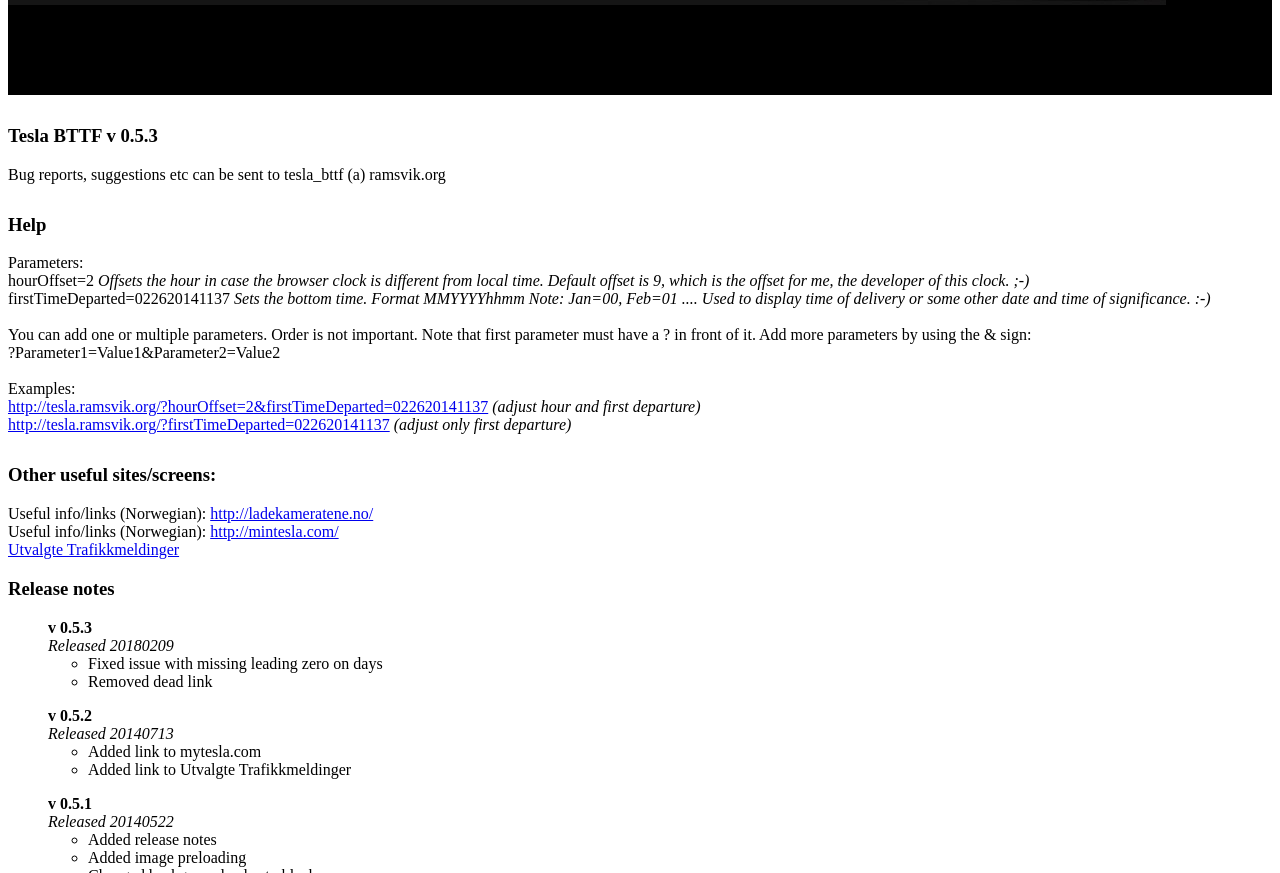
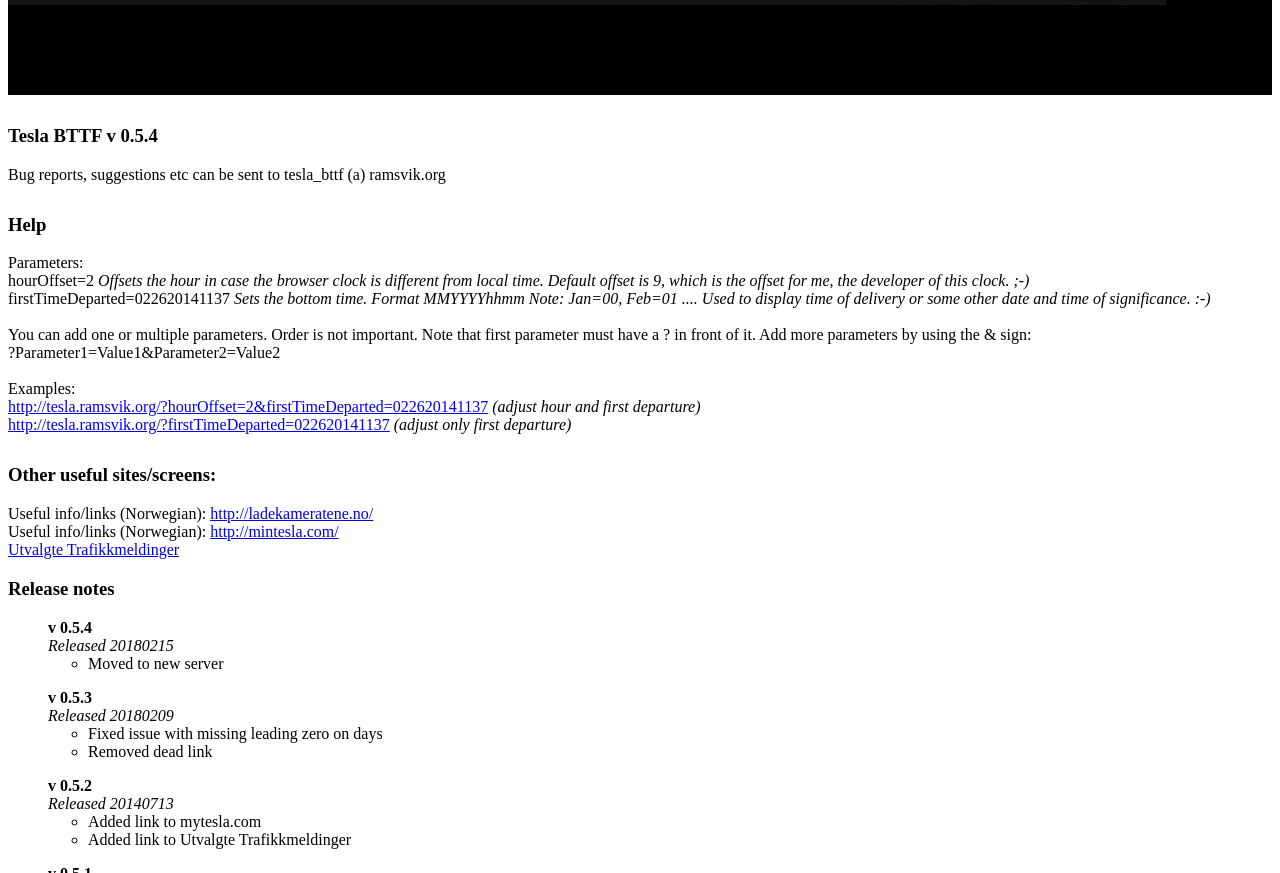
Before and after one commit to cramsvik/TeslaScreen, a plain HTML site: page index.html in a window 1280 px wide. Shown: the part 681-1554 px from the top of the page. Drawn offline with Linux system fonts and the light colour scheme.

Commit message:
minor update and server move

```diff
--- a/index.html
+++ b/index.html
@@ -178,7 +178,7 @@ document.getElementById("fm2").src="Numbers/Amber/"+firstTimeDeparted[11]+".png"
 </script>
 
 <div id="about">
-	<h3>Tesla BTTF  v 0.5.3</h3>
+	<h3>Tesla BTTF  v 0.5.4</h3>
     Bug reports, suggestions etc can be sent to tesla_bttf (a) ramsvik.org
 </div>
 
@@ -209,6 +209,13 @@ Useful info/links (Norwegian): <a href="http://mintesla.com/">http://mintesla.co
 
 <div id="release_notes">
 <h3>Release notes</h3>
+<ul class="versionlist">
+    <li class="releasenumber">v 0.5.4</li>
+    <li class="releasedate">Released 20180215</li>
+    <ul>
+        <li>Moved to new server</li>
+    </ul>
+</ul>
 <ul class="versionlist">
     <li class="releasenumber">v 0.5.3</li>
     <li class="releasedate">Released 20180209</li>
```
